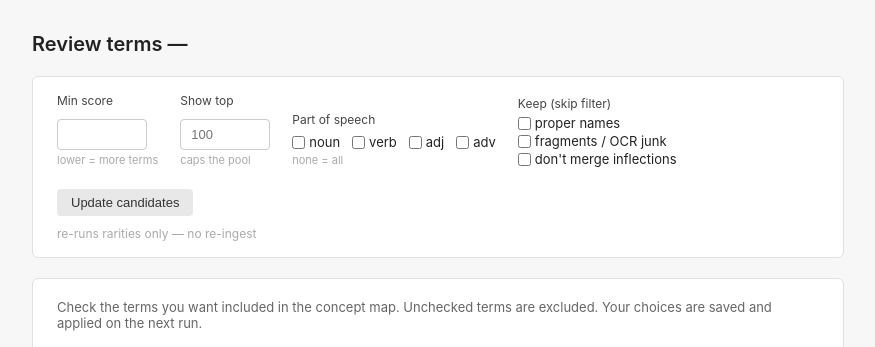
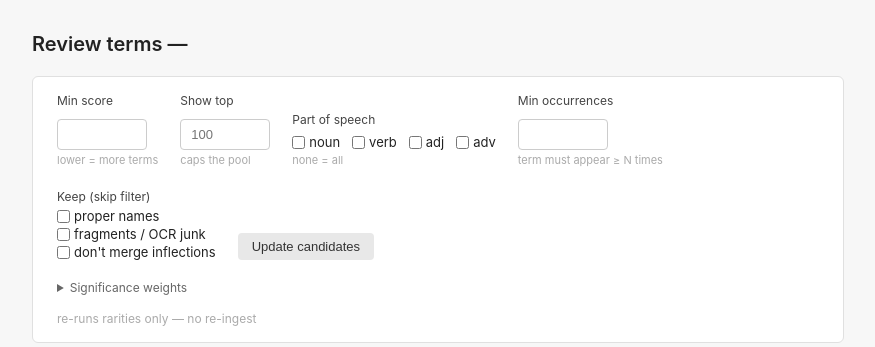
Before and after one commit to ZachParsons/cmapr, a FastAPI app: template src/concept_mapper/server/templates/review.html in a window 1280 px wide. Shown: the part 36-383 px from the top of the page, without its empty margins (202-1077 px from the left). Run offline with FastAPI, Linux system fonts and the light colour scheme; the template is opened without the code that fills it, so the values that code supplies are empty.

Commit message:
Expose rarities scorer knobs and graph prune ratio (CLI + web review)
- cmapr rarities: --min-freq plus per-signal weight flags
  (--weight-ratio/-tfidf/-neologism/-definitional/-capitalized) feeding
  PhilosophicalTermScorer's min_author_freq and weights.
- Web review page: the same knobs surfaced as form fields, clamped
  server-side, persisted in rarities_params.json, and forwarded to the
  rarities invocation.
- cmapr graph: --prune-ratio replaces the hard-coded 3.0 edges-per-node
  pruning target.

Co-Authored-By: Claude Fable 5 <noreply@anthropic.com>

```diff
--- a/src/concept_mapper/server/app.py
+++ b/src/concept_mapper/server/app.py
@@ -113,6 +113,12 @@ _DEFAULT_PARAMS: dict = {
     "keep_names": False,  # --no-filter-names
     "keep_fragments": False,  # --no-filter-fragments
     "no_lemmatize": False,  # --no-lemmatize
+    "min_author_freq": 3,
+    "weight_ratio": 1.0,
+    "weight_tfidf": 1.0,
+    "weight_neologism": 0.5,
+    "weight_definitional": 0.3,
+    "weight_capitalized": 0.2,
 }
 
 
@@ -154,6 +160,12 @@ def _run_rarities(work: str, params: dict) -> subprocess.CompletedProcess:
         cmd.append("--no-filter-fragments")
     if params.get("no_lemmatize"):
         cmd.append("--no-lemmatize")
+    cmd += ["--min-freq", str(params.get("min_author_freq", 3))]
+    cmd += ["--weight-ratio", str(params.get("weight_ratio", 1.0))]
+    cmd += ["--weight-tfidf", str(params.get("weight_tfidf", 1.0))]
+    cmd += ["--weight-neologism", str(params.get("weight_neologism", 0.5))]
+    cmd += ["--weight-definitional", str(params.get("weight_definitional", 0.3))]
+    cmd += ["--weight-capitalized", str(params.get("weight_capitalized", 0.2))]
     result = _run(cmd)
     if result.returncode == 0:
         _params_path(work).write_text(json.dumps(params, indent=2), encoding="utf-8")
@@ -289,6 +301,16 @@ async def rerun_rarities(request: Request):
         threshold = float(form.get("threshold") or 0.5)
     except ValueError:
         threshold = 0.5
+    try:
+        min_author_freq = max(1, int(form.get("min_author_freq") or 3))
+    except ValueError:
+        min_author_freq = 3
+
+    def _float_param(key: str, default: float, lo: float = 0.0, hi: float = 10.0) -> float:
+        try:
+            return max(lo, min(float(form.get(key) or default), hi))
+        except ValueError:
+            return default
 
     params = {
         "top_n": max(10, min(pool_size, 2000)),
@@ -298,6 +320,12 @@ async def rerun_rarities(request: Request):
         "keep_names": bool(form.get("keep_names")),
         "keep_fragments": bool(form.get("keep_fragments")),
         "no_lemmatize": bool(form.get("no_lemmatize")),
+        "min_author_freq": min_author_freq,
+        "weight_ratio": _float_param("weight_ratio", 1.0),
+        "weight_tfidf": _float_param("weight_tfidf", 1.0),
+        "weight_neologism": _float_param("weight_neologism", 0.5),
+        "weight_definitional": _float_param("weight_definitional", 0.3),
+        "weight_capitalized": _float_param("weight_capitalized", 0.2),
     }
 
     result = _run_rarities(work, params)
@@ -395,6 +423,7 @@ def build(
     depth: Annotated[str, Form()] = "",
     focus: Annotated[str, Form()] = "",
     definitions: Annotated[bool, Form()] = False,
+    prune_ratio: Annotated[float, Form()] = 3.0,
 ):
     # Filter candidate pool → seed terms; the pool itself is preserved.
     seed_p = _build_seed_terms_file(work, top_n)
@@ -423,6 +452,7 @@ def build(
         cmd += ["--focus", focus.strip()]
     if definitions:
         cmd.append("--definitions")
+    cmd += ["--prune-ratio", str(max(0.5, prune_ratio))]
     result = _run(cmd)
     if result.returncode != 0:
         return RedirectResponse(
--- a/src/concept_mapper/server/templates/review.html
+++ b/src/concept_mapper/server/templates/review.html
@@ -57,6 +57,14 @@
         <span style="font-size:11px;color:#aaa">none = all</span>
       </div>
 
+      <div style="display:flex;flex-direction:column;gap:3px">
+        <label for="min_author_freq" style="font-size:12px;color:#444">Min occurrences</label>
+        <input type="number" id="min_author_freq" name="min_author_freq"
+               value="{{ params.min_author_freq }}" min="1" max="50" step="1"
+               style="width:90px;margin:0">
+        <span style="font-size:11px;color:#aaa">term must appear ≥ N times</span>
+      </div>
+
       <div style="display:flex;flex-direction:column;gap:4px">
         <span style="font-size:12px;color:#444">Keep (skip filter)</span>
         <div style="display:flex;flex-direction:column;gap:2px;font-size:13px">
@@ -79,6 +87,34 @@
         Update candidates
       </button>
     </div>
+
+    <details style="margin-top:14px">
+      <summary style="font-size:12px;color:#666;cursor:pointer;user-select:none">
+        Significance weights
+      </summary>
+      <div style="display:flex;flex-direction:column;gap:6px;margin-top:10px;max-width:460px">
+        {% set weight_fields = [
+          ("weight_ratio",        "Ratio",        "corpus vs. reference frequency"),
+          ("weight_tfidf",        "TF-IDF",       "within-corpus distinctiveness"),
+          ("weight_neologism",    "Neologism",    "newly coined terms"),
+          ("weight_definitional", "Definitional", "author defines/explains the term"),
+          ("weight_capitalized",  "Capitalized",  "consistently capitalised")
+        ] %}
+        {% for key, label, tip in weight_fields %}
+        <div style="display:flex;align-items:center;gap:8px">
+          <label for="{{ key }}" style="font-size:12px;color:#444;width:90px;flex-shrink:0">{{ label }}</label>
+          <input type="number" id="{{ key }}" name="{{ key }}"
+                 value="{{ params[key] }}" min="0" max="10" step="0.05"
+                 style="width:70px;margin:0">
+          <span style="font-size:11px;color:#aaa">{{ tip }}</span>
+        </div>
+        {% endfor %}
+      </div>
+      <div style="color:#aaa;font-size:12px;margin-top:8px">
+        node size in the graph scales with the total weighted score
+      </div>
+    </details>
+
     <div style="color:#aaa;font-size:12px;margin-top:10px">
       re-runs rarities only — no re-ingest
     </div>
```
Also changed, not shown: src/concept_mapper/cli.py (+29 -2 lines), src/concept_mapper/server/templates/options.html (+7 -0 lines).
